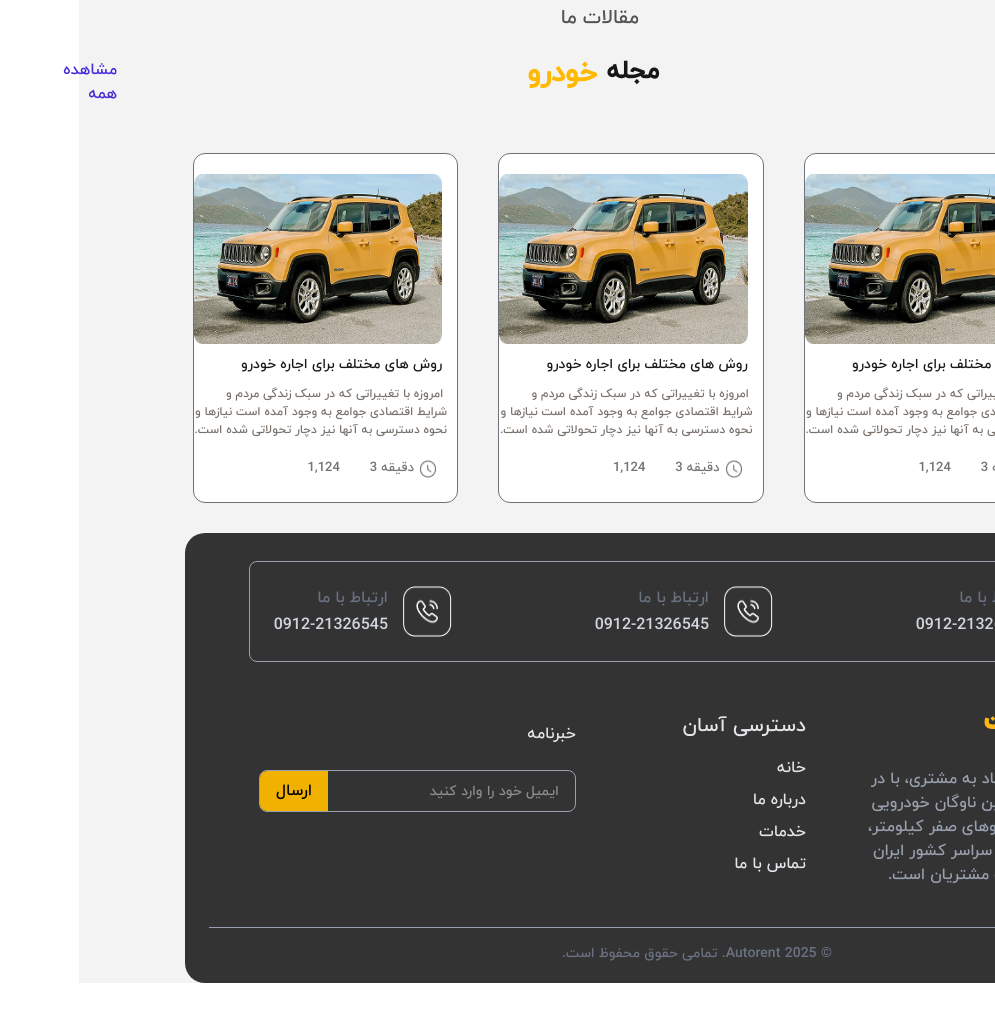
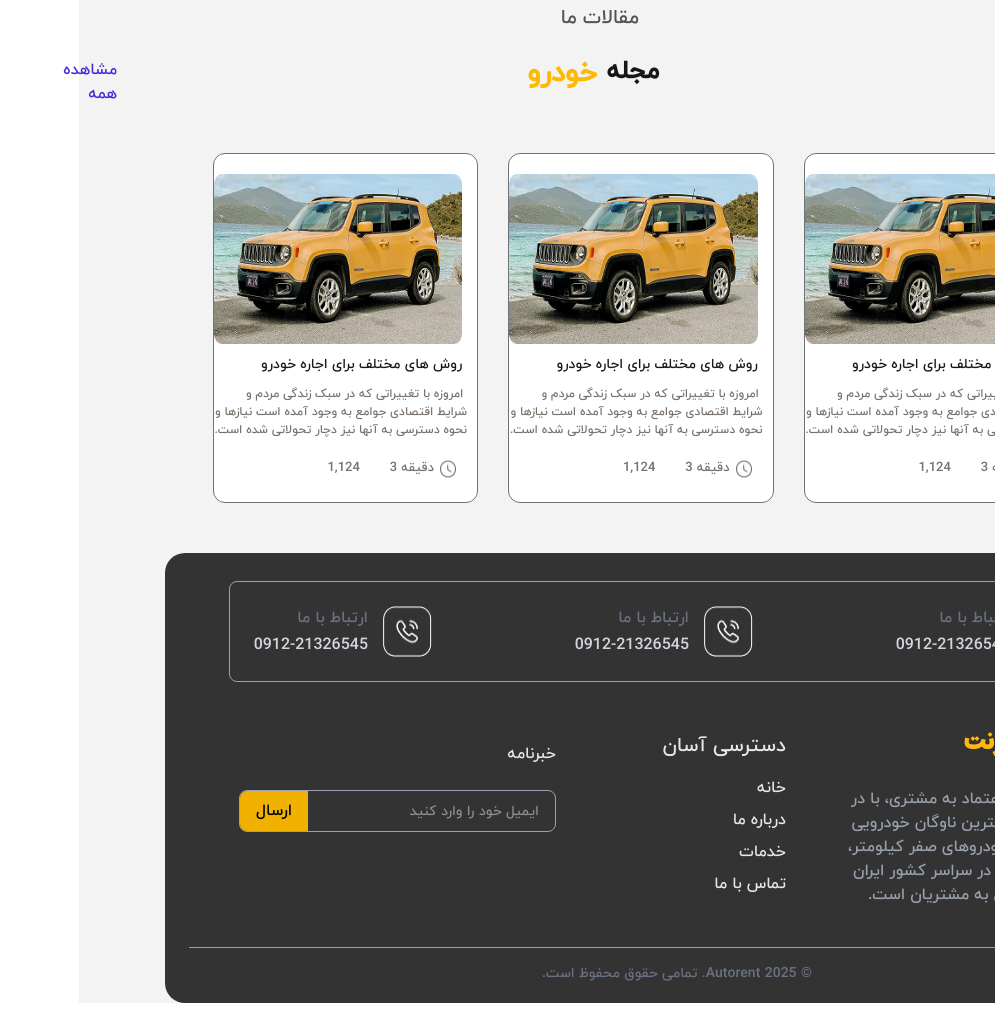
Before and after one commit to setayesh2004/project-2-web-2-1, a website built with Vite: page asly.html in a window 1280 px wide. Shown: the part 5357-6370 px from the top of the page, without its empty margins (285-1280 px from the left). Built offline with nearby package versions, Linux system fonts and the light colour scheme; a web font is replaced by a local one.

Commit message:
ogrgjejjii

```diff
--- a/asly.html
+++ b/asly.html
@@ -976,7 +976,7 @@
       <!--#endregion-->
       <!--#region img-->
       <div class="h-[350px] w-full pr-[100px]">
-        <div class="h-full w-[75%] mr-[190px] gap-[40px] flex">
+        <div class="h-full w-[75%] mr-[190px] gap-[30px] flex">
           <div
             class="h-full w-[30%] bg-white border border-zinc-500 rounded-[12px]"
           >
@@ -1067,7 +1067,7 @@
       <!--#endregion-->
       <!--#region footer-->
       <footer
-        class="bg-[#1E1E1EE5] text-gray-200 py-7 w-[80%] rounded-[20px] h-[450px] mr-[150px] mt-[30px] mb-[10px] font-yekan"
+        class="bg-[#1E1E1EE5] text-gray-200 py-7 w-[80%] rounded-[20px] h-[450px] mr-[170px] mt-[50px] mb-[10px] font-yekan"
       >
         <div
           class="border border-gray-400 rounded-lg p-6 flex items-center w-[85%] mr-[90px] mb-[30px] justify-between"
```
